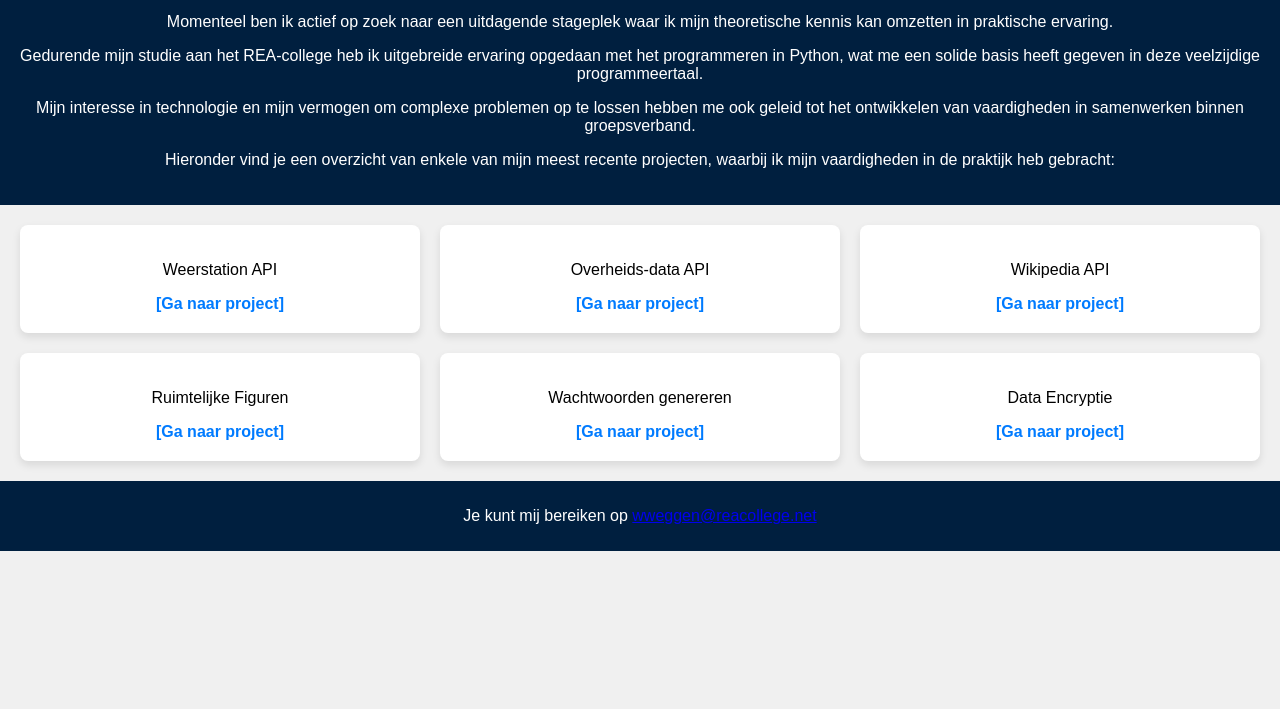
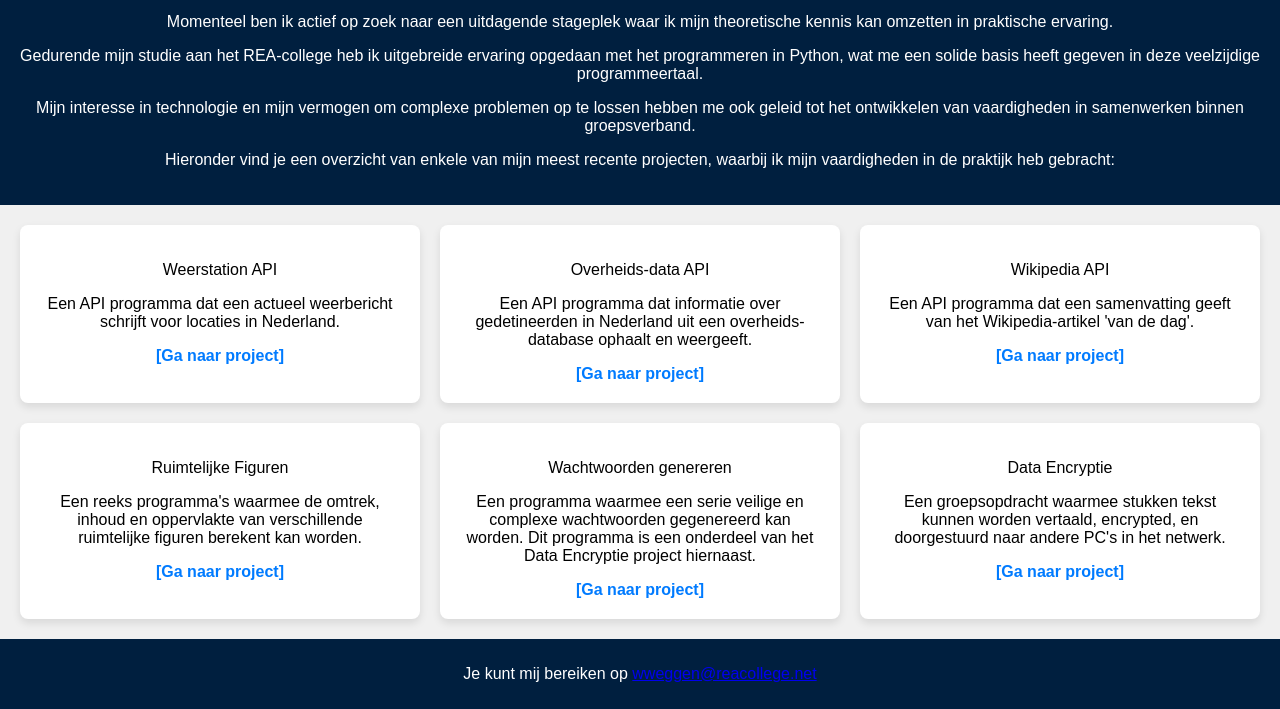
Before and after one commit to Omegastar19/Omegastar19.github.io, a plain HTML site: page index.html in a window 1280 px wide. Shown: the part 121-830 px from the top of the page. Before the commit the page ends 800 px from the top, so only its background shows below. Drawn offline with Linux system fonts and the light colour scheme.

Commit message:
Update index.html

```diff
--- a/index.html
+++ b/index.html
@@ -68,30 +68,36 @@
         <div class="item">
 
             <p>Weerstation API</p>
+	    <p>Een API programma dat een actueel weerbericht schrijft voor locaties in Nederland.</p>
             <a href="https://github.com/Omegastar19/Weerstation-API" target="_blank">[Ga naar project] </a>
         </div>
         <div class="item">
 
             <p>Overheids-data API</p>
+	    <p>Een API programma dat informatie over gedetineerden in Nederland uit een overheids-database ophaalt en weergeeft.</p>
             <a href="https://github.com/Omegastar19/Overheid-data-API" target="_blank">[Ga naar project] </a>
         </div>
         <div class="item">
 
             <p>Wikipedia API</p>
+	    <p>Een API programma dat een samenvatting geeft van het Wikipedia-artikel 'van de dag'.</p>
             <a href="https://github.com/Omegastar19/Wikipedia-data" target="_blank">[Ga naar project]</a>
         </div>
         <div class="item">
             <p>Ruimtelijke Figuren</p>
+	    <p>Een reeks programma's waarmee de omtrek, inhoud en oppervlakte van verschillende ruimtelijke figuren berekent kan worden.</p>
             <a href="https://github.com/Omegastar19/Ruimtelijke-Figuren" target="_blank">[Ga naar project]</a>
         </div>
         <div class="item">
 
             <p>Wachtwoorden genereren</p>
+	    <p>Een programma waarmee een serie veilige en complexe wachtwoorden gegenereerd kan worden. Dit programma is een onderdeel van het Data Encryptie project hiernaast.</p>
             <a href="https://github.com/Omegastar19/Wachtwoorden" target="_blank">[Ga naar project]</a>
         </div>
         <div class="item">
 
             <p>Data Encryptie</p>
+	    <p>Een groepsopdracht waarmee stukken tekst kunnen worden vertaald, encrypted, en doorgestuurd naar andere PC's in het netwerk.</p>
             <a href="https://github.com/marnixnieswaag/Data_Encrypter" target="_blank">[Ga naar project]</a>
         </div>
 
```
